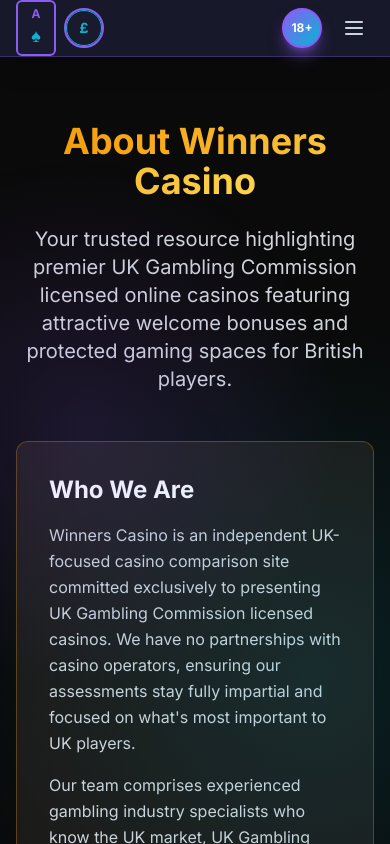
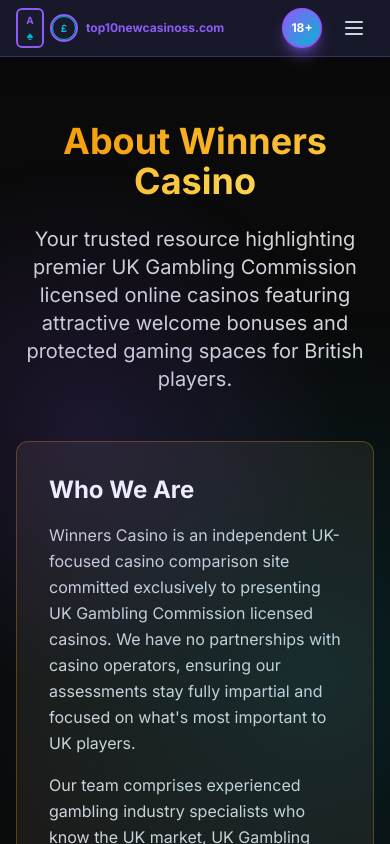
Before and after one commit to Zekeriyye/top10newcasinoss.com, a Next.js app: page /about in a window 390 px wide. Shown: the top 844 px of the page. Built offline with nearby package versions, Linux system fonts and the light colour scheme.

Commit message:
Make logo smaller on mobile and show domain name on mobile

```diff
--- a/src/components/Header.tsx
+++ b/src/components/Header.tsx
@@ -21,28 +21,28 @@
       <div className="max-w-7xl mx-auto px-4 sm:px-6 lg:px-8">
         <div className="flex items-center justify-between h-14 md:h-20">
           {/* Logo and Domain */}
-          <Link href="/" className="flex items-center gap-3 group">
+          <Link href="/" className="flex items-center gap-2 md:gap-3 group">
             {/* Card and Chip Icons */}
-            <div className="flex items-center gap-2">
+            <div className="flex items-center gap-1.5 md:gap-2">
               {/* Playing Card */}
-              <div className="w-10 h-14 md:w-12 md:h-16 bg-[#1A1A2E] border-2 border-[#8B5CF6] rounded-md flex items-center justify-center">
+              <div className="w-7 h-10 md:w-12 md:h-16 bg-[#1A1A2E] border-2 border-[#8B5CF6] rounded-md flex items-center justify-center">
                 <div className="text-center">
-                  <div className="text-[#8B5CF6] text-xs md:text-sm font-bold">A</div>
-                  <div className="text-[#06B6D4] text-lg md:text-xl">♠</div>
+                  <div className="text-[#8B5CF6] text-[10px] md:text-sm font-bold">A</div>
+                  <div className="text-[#06B6D4] text-xs md:text-xl">♠</div>
                 </div>
               </div>
 
               {/* Casino Chip */}
-              <div className="w-10 h-10 md:w-12 md:h-12 rounded-full bg-[#1A1A2E] border-2 border-[#8B5CF6] flex items-center justify-center relative">
+              <div className="w-7 h-7 md:w-12 md:h-12 rounded-full bg-[#1A1A2E] border-2 border-[#8B5CF6] flex items-center justify-center relative">
                 <div className="w-full h-full rounded-full border border-[#06B6D4] flex items-center justify-center">
-                  <span className="text-[#06B6D4] text-sm md:text-base font-bold">£</span>
+                  <span className="text-[#06B6D4] text-[10px] md:text-base font-bold">£</span>
                 </div>
               </div>
             </div>
 
             {/* Domain Name */}
-            <div className="hidden md:block">
-              <div className="text-[#8B5CF6] font-bold text-lg md:text-xl">
+            <div className="block">
+              <div className="text-[#8B5CF6] font-bold text-xs md:text-xl">
                 top10newcasinoss.com
               </div>
             </div>
```
